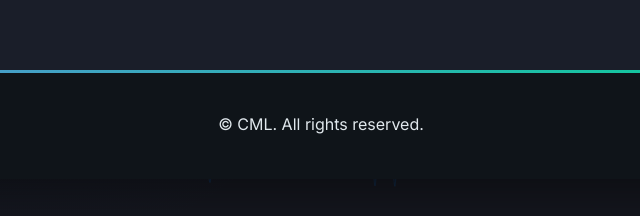
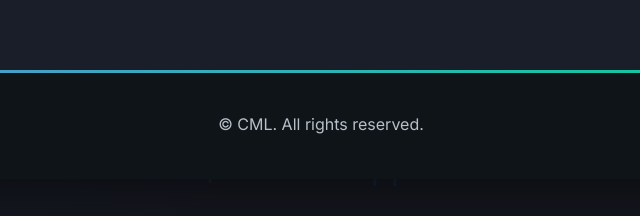
Before and after one commit to devon7y/www.psych.ualberta.ca, a plain HTML site: page docs/index.html in a window 1280 px wide. Shown: the part 2097-2313 px from the top of the page, 319-959 px from the left. Drawn offline with nearby package versions, Linux system fonts and the light colour scheme.

Commit message:
More minor changes

```diff
--- a/docs/style.css
+++ b/docs/style.css
@@ -16,7 +16,7 @@
     --header-bg: #1A1E29;
     --sidebar-bg: #1a1f2e;
     --footer-bg: #0f1419;
-    --footer-text: #e1e8ed;
+    --footer-text: #B7C0C9;
     --code-bg: #2d3447;
     --shadow-color: rgba(0,0,0,0.5);
     --shadow-hover: rgba(0,0,0,0.4);
```
